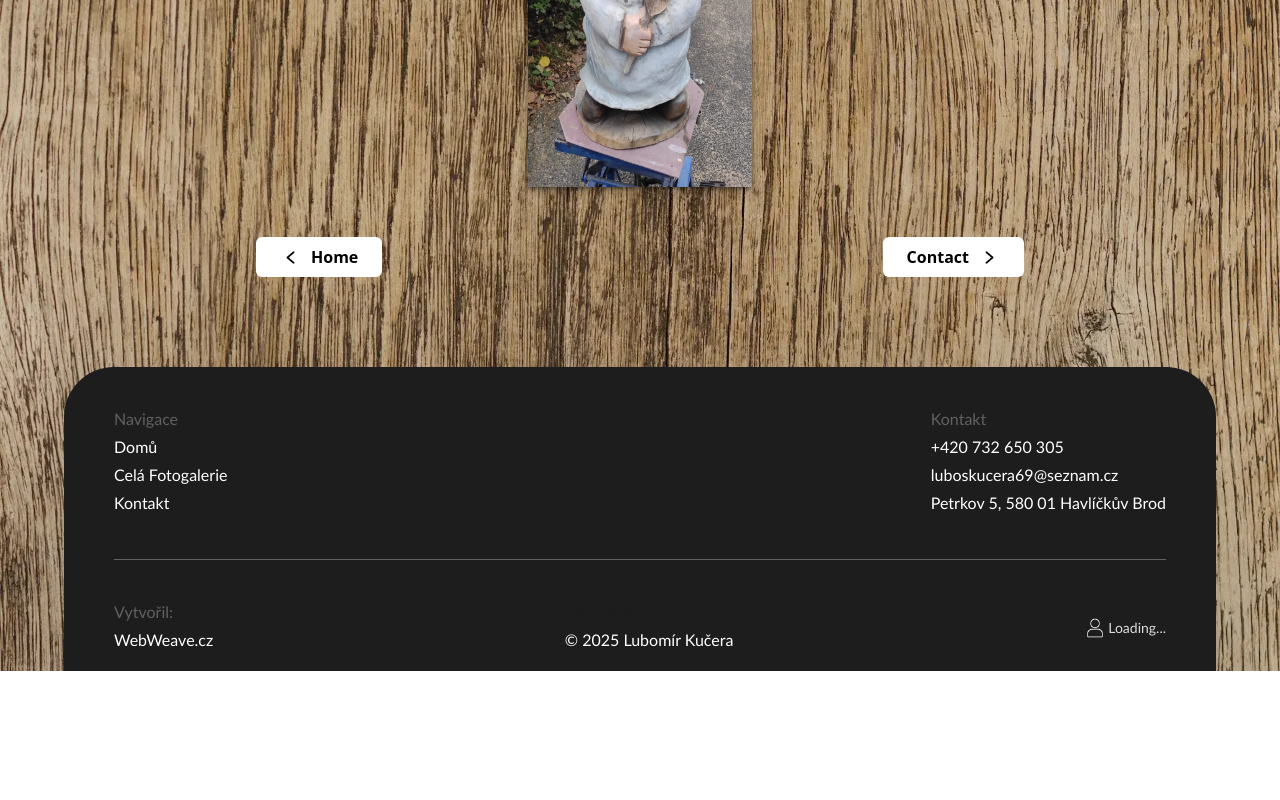
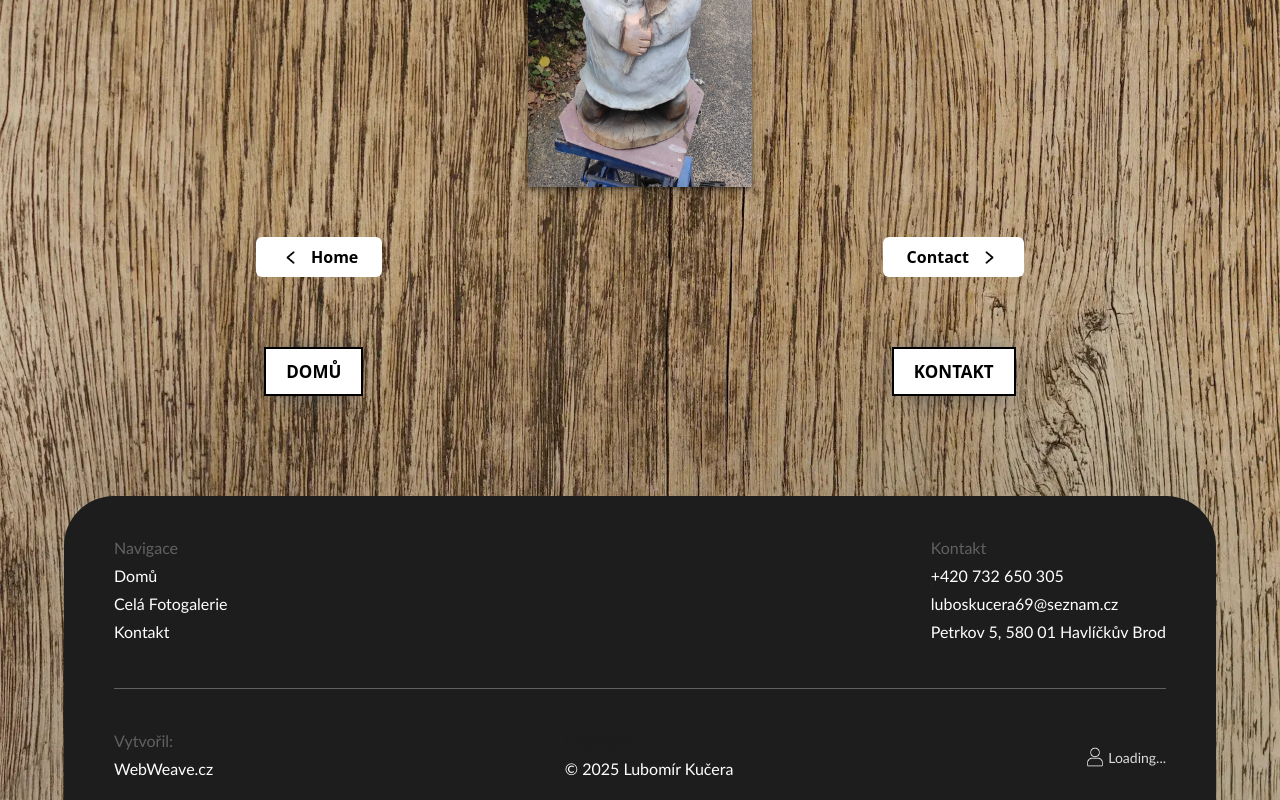
Before and after one commit to Flamchu/lubomirkucera, a React (Vite) app: page /galerie in a window 1280 px wide. Shown: the part 5141-5941 px from the top of the page. Before the commit the page ends 5812 px from the top, so only its background shows below. Built offline with nearby package versions, Linux system fonts and the light colour scheme.

Commit message:
better buttons

```diff
--- a/src/pages/Galerie.tsx
+++ b/src/pages/Galerie.tsx
@@ -32,7 +32,14 @@ const Galerie: React.FC = () => {
 					<path d="M214.6 41.4c-12.5-12.5-32.8-12.5-45.3 0l-160 160c-12.5 12.5-12.5 32.8 0 45.3s32.8 12.5 45.3 0L160 141.2V448c0 17.7 14.3 32 32 32s32-14.3 32-32V141.2L329.4 246.6c12.5 12.5 32.8 12.5 45.3 0s12.5-32.8 0-45.3l-160-160z"></path>
 				</svg>
 			</button>
-
+			<div className="btn-holder">
+			<button className="btn" onClick={() => scrollToTopAndNavigate("/galerie")}>
+					Domů
+				</button>
+				<button className="btn" onClick={() => scrollToTopAndNavigate("/galerie")}>
+					Kontakt
+				</button>
+			</div>
 			<Footer />
 		</>
 	);
```
